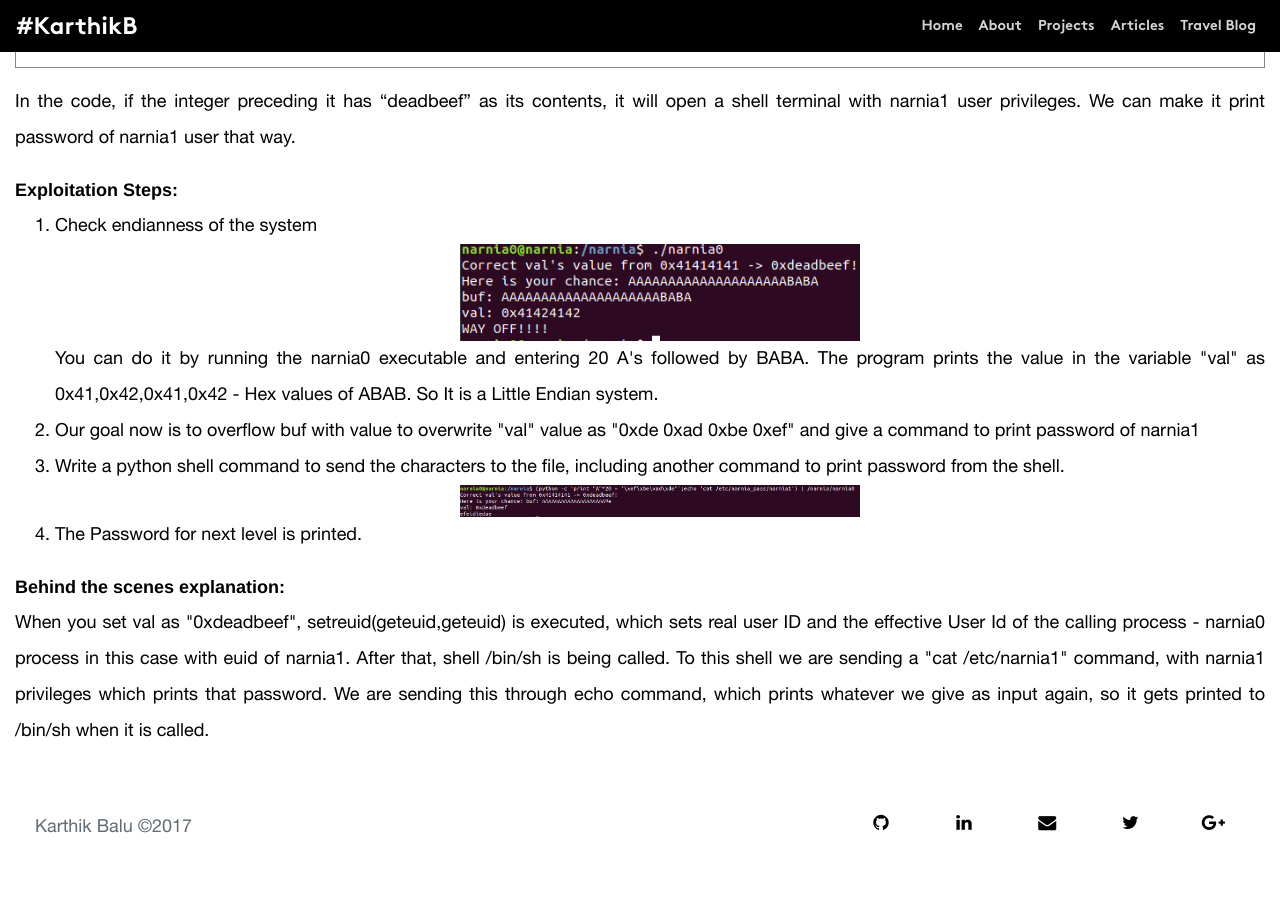
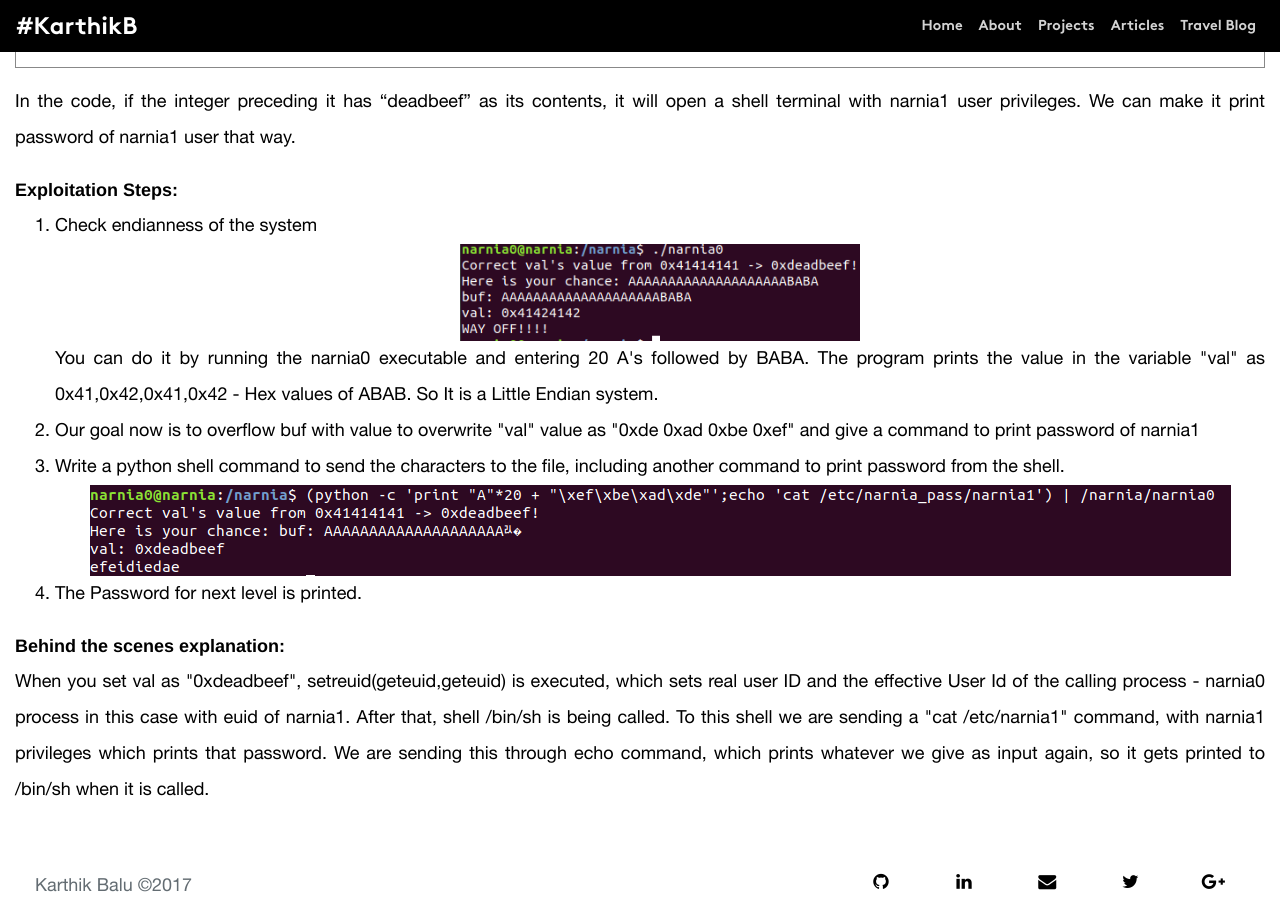
Before and after one commit to karthik-balu/karthik-balu.github.io, a Jekyll site: the page built from _posts/2018-05-23-Cybersecurity-Narnia0.html, in a window 1280 px wide and 900 px high, scrolled down 1998 px. Built offline with Jekyll 4.4.1, drawn with Linux system fonts in a browser that asks for light colours; before the commit the page ends 2839 px from its top, so only the background shows below that.

Commit message:
Fix image size

```diff
--- a/_posts/2018-05-23-Cybersecurity-Narnia0.html
+++ b/_posts/2018-05-23-Cybersecurity-Narnia0.html
@@ -69,7 +69,7 @@ category: projects
       So It is a Little Endian system.
       <li>Our goal now is to overflow buf with value to overwrite "val" value as "0xde 0xad 0xbe 0xef" and give a command to print password of narnia1</li>
       <li>Write  a python shell command to send the characters to the file, including another command to print password from the shell.</li>
-      <img src="/static/images/projects/p9/i4.png" class="image-center image-bigger" />
+      <img src="/static/images/projects/p9/i4.png" class="image-center image-biggest" />
       <li>The Password for next level is printed.</li>
     </ol>
 
```
